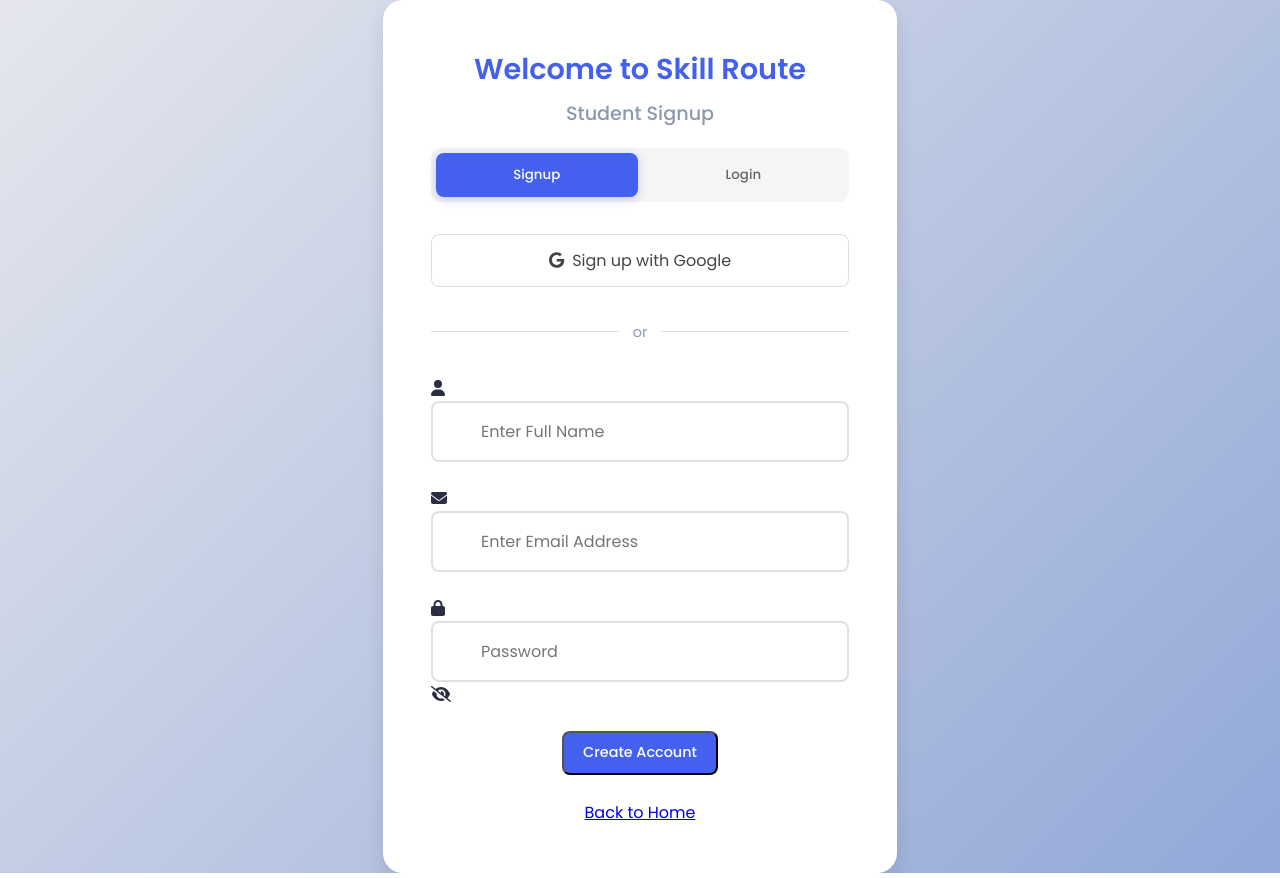
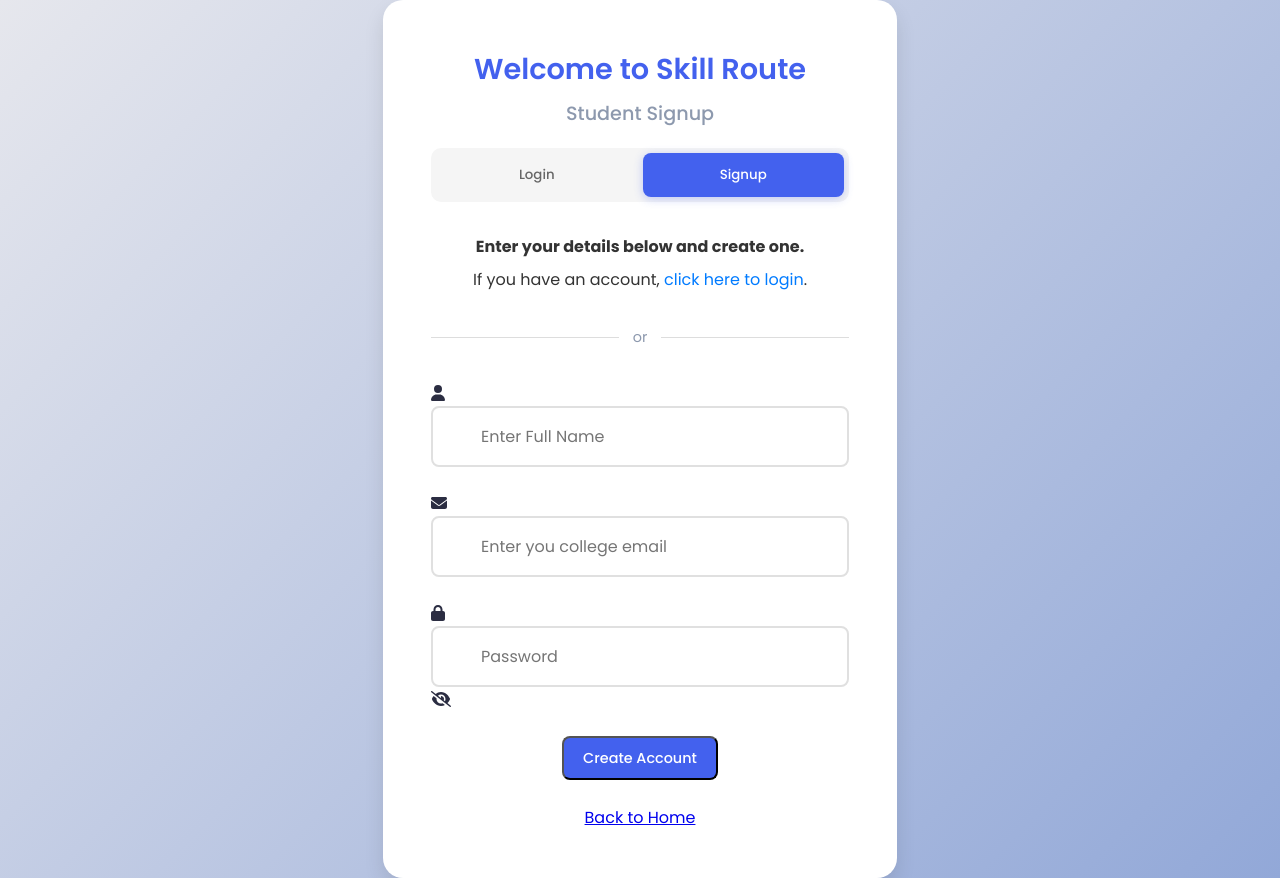
Before and after one commit to Balaji5359/Pre-Final-year-Project, a React (Vite) app: page /signup in a window 1280 px wide. Built offline with nearby package versions, Linux system fonts and the light colour scheme.

Commit message:
28-07-2025 commit1

```diff
--- a/src/RegisterFiles/Signup.jsx
+++ b/src/RegisterFiles/Signup.jsx
@@ -16,14 +16,9 @@ function SignUp() {
     const [error, setError] = useState("");
     const navigate = useNavigate();
 
-    // Add auth-page class to body when component mounts and remove when unmounts
     useEffect(() => {
-        // Reset any existing styles
         document.body.style = "";
-        // Add auth-page class
         document.body.classList.add("auth-page");
-
-        // Cleanup function to remove class
         return () => {
             document.body.classList.remove("auth-page");
         };
@@ -132,6 +127,14 @@ function SignUp() {
                             <h1>Welcome to Skill Route</h1>
                             <h2>{isLogin ? 'Student Login' : 'Student Signup'}</h2>
                             <div className="toggle-buttons">
+                                {/* Swapped the order of Login and Signup buttons */}
+                                <button
+                                    className={isLogin ? 'active' : ''}
+                                    onClick={() => setIsLogin(true)}
+                                    type="button"
+                                >
+                                    Login
+                                </button>
                                 <button
                                     className={!isLogin ? 'active' : ''}
                                     onClick={() => setIsLogin(false)}
@@ -139,21 +142,24 @@ function SignUp() {
                                 >
                                     Signup
                                 </button>
-                                <button
-                                    className={isLogin ? 'active' : ''}
-                                    onClick={() => setIsLogin(true)}
-                                    type="button"
-                                >
-                                    Login
-                                </button>
                             </div>
                         </div>
 
-                        <div className="social-signup">
-                            <button type="button" className="social-btn google">
-                                <i className="fab fa-google"></i> Sign up with Google
-                            </button>
-                        </div>
+                        {/* Removed Google signup/login button */}
+                        {/* Info text for signup and login */}
+                        {!isLogin ? (
+                            <div className="info-text" style={{ marginBottom: "1rem", color: "#333", textAlign: "center" }}>
+                                <div><b>Enter your details below and create one.</b></div>
+                                <div style={{ marginTop: "0.5rem" }}>
+                                    If you have an account, <span style={{ color: "#007bff", cursor: "pointer" }} onClick={() => setIsLogin(true)}>click here to login</span>.
+                                </div>
+                            </div>
+                        ) : (
+                            <div className="info-text" style={{ marginBottom: "1rem", color: "#333", textAlign: "center" }}>
+                                <b>Enter your credentials to login.</b>
+                                <br/>If you don't have an account, <span style={{ color: "#007bff", cursor: "pointer" }} onClick={() => setIsLogin(false)}>click here to signup</span>.
+                            </div>
+                        )}
 
                         <div className="divider">
                             <span>or</span>
@@ -182,7 +188,7 @@ function SignUp() {
                                 id="email"
                                 value={formData.email}
                                 onChange={handleInputChange}
-                                placeholder="Enter Email Address"
+                                placeholder="Enter you college email"
                                 required
                             />
                         </div>
--- a/src/StudentProfileFiles/ProfileData.jsx
+++ b/src/StudentProfileFiles/ProfileData.jsx
@@ -197,13 +197,13 @@ function ProfileData() {
             <div className="profile-actions">
                 <div>
                     <h3 className="info-heading">Interested Field</h3>
-                    <Link to="/tech-list">
+                    <Link to="/profiledata">
                         <button type="button" className="btn btn-primary">Click Here To Select</button>
                     </Link>
                 </div>
                 <div>
                     <h3 className="info-heading">Interested Field RoadMap</h3>
-                    <Link to="/roadmap">
+                    <Link to="/profiledata">
                         <button type="button" className="btn btn-primary">Click Here To Start</button>
                     </Link>
                 </div>
@@ -214,7 +214,7 @@ function ProfileData() {
                     </Link>
                 </div>
                 <div>
-                    <h3 className="info-heading">Your Activities Feedback</h3>
+                    <h3 className="info-heading">Your Activities History</h3>
                         <button type="button" className="btn btn-primary">Click Here To View</button>
                     <Link to="/profiledata">
                     </Link>
```
